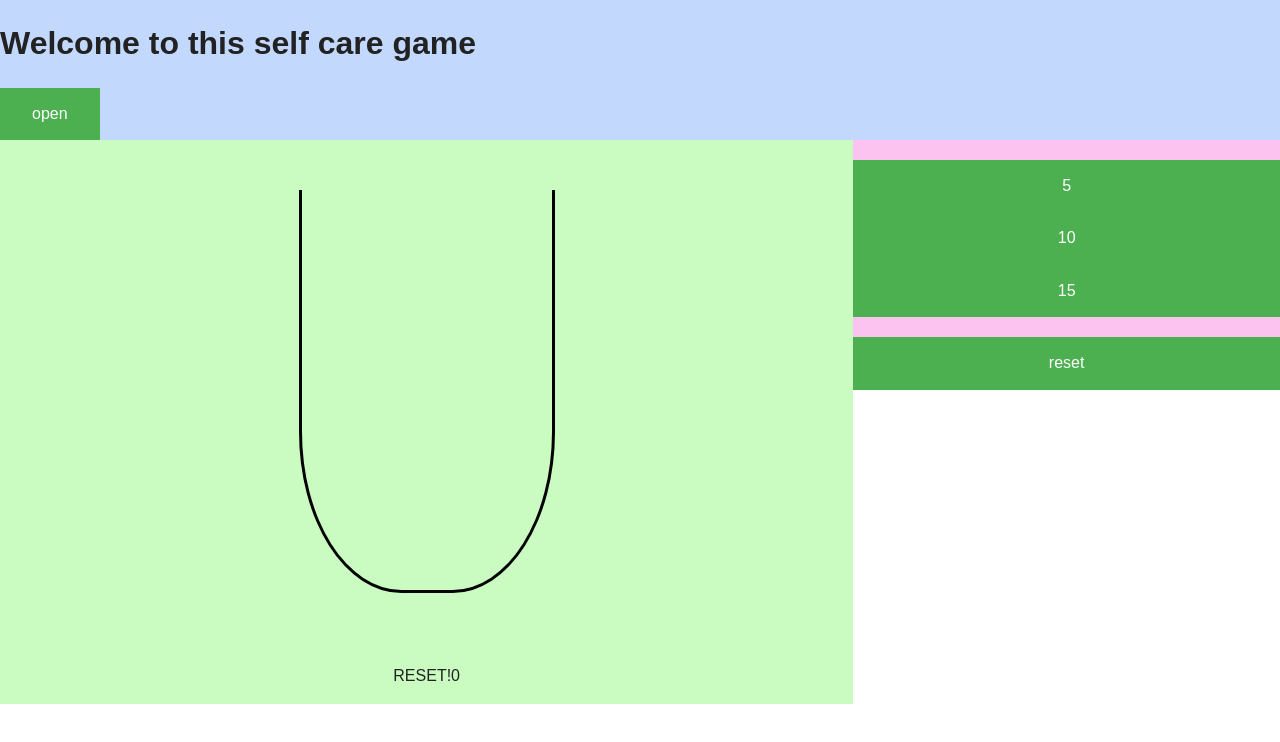
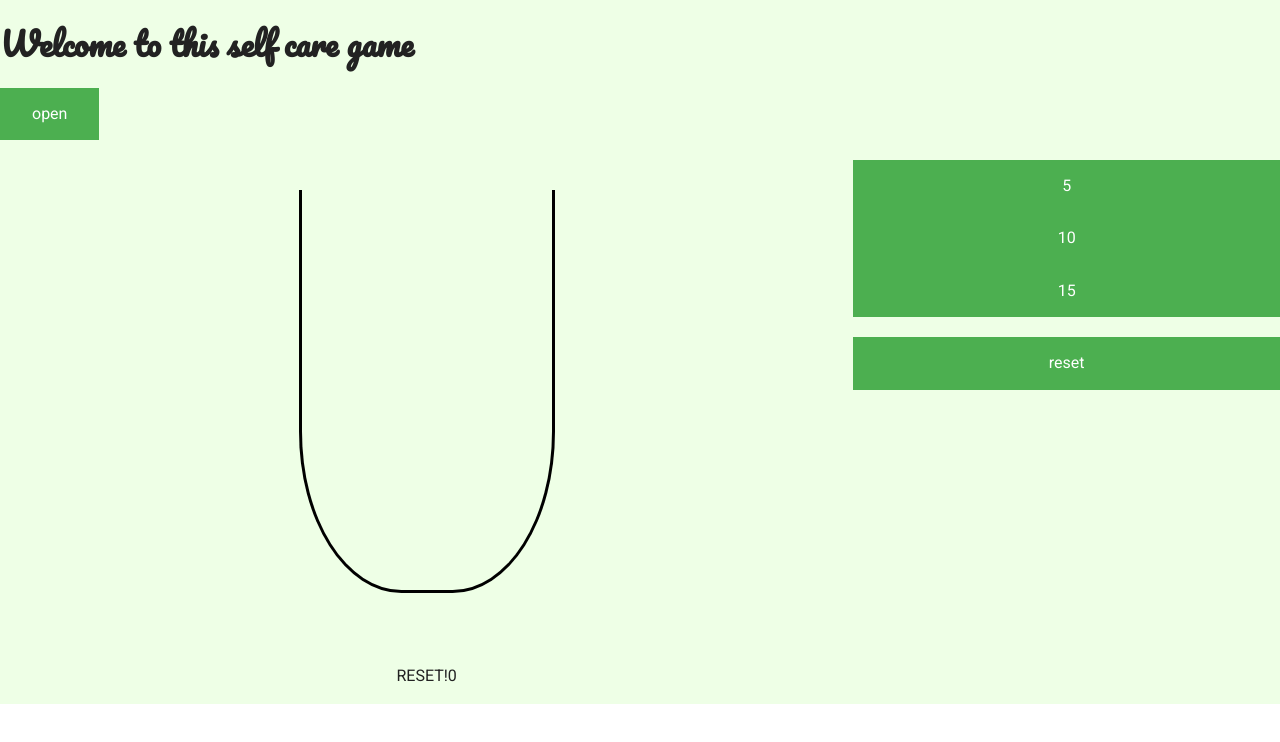
Before and after one commit to acsuit/acsuit.github.io, a plain HTML site: page index.html in a window 1280 px wide. Both pictures are taken after a click on the button "reset". Drawn offline with nearby package versions, Linux system fonts and the light colour scheme.

Commit message:
fonts and some colors

```diff
--- a/css/main.css
+++ b/css/main.css
@@ -26,13 +26,18 @@
      grid-template-areas:
         "header  header"
         "content buttons";
+    font-family: 'Roboto', sans-serif;
+    background-color: #eeffe6;
 }
 
 .header {
-    background-color: #c2d8fc;
     grid-area: header;
     grid-column-start: 1;
     grid-column-end: 3;
+}
+
+h1 {
+    font-family: 'Pacifico', cursive;
 }
 
 
@@ -46,6 +51,14 @@
     display: inline-block;
     font-size: 16px;
 }
+
+#toggle {
+
+}
+
+#reset {
+
+}
 .container {
     display: none;
 }
@@ -57,7 +70,6 @@
     flex-direction: row;
     flex-wrap: nowrap;
     justify-content: center;
-    background-color: #f1f1f1;
 }
 
 .instructions {
@@ -65,14 +77,12 @@
 }
 
 .content {
-    background-color: #cafcc2;
     grid-area: content;
     text-align: center;
 }
 
 .buttons div {
     grid-area: buttons;
-    background-color: #fcc2f0;
     display: flex;
     justify-content: center;
     flex-direction: column;
@@ -95,7 +105,7 @@
 }
 
 .inner-glass {
-    background: lightblue;
+    background-color: #33cccc;
     width: 100%;
     height: 0%;
     bottom: 0;
--- a/index.html
+++ b/index.html
@@ -12,6 +12,8 @@
 
         <link rel="stylesheet" href="css/normalize.css">
         <link rel="stylesheet" href="css/main.css">
+        <link href="https://fonts.googleapis.com/css?family=Pacifico" rel="stylesheet">
+        <link href="https://fonts.googleapis.com/css?family=Roboto" rel="stylesheet">
         <script src="js/vendor/modernizr-2.8.3.min.js"></script>
     </head>
 
--- a/js/main.js
+++ b/js/main.js
@@ -1,6 +1,4 @@
 $('#toggle').click(function() {
-	console.log($('.rules').css('display'));
-	console.log('click');
 	$('.container').toggle();
 });
 
@@ -39,18 +37,14 @@
 });
 
 $('.tasks button').click(function(){
-	console.log('work bitch');
 	if (waterPercent < 100) {
-		console.log('hi');
 		$('.score').html('<p>KEEP GOING! '  + waterPercent + '</p>');
 	} else if (waterPercent > 100) {
-		console.log('lose');
 		$('.tasks button').attr('disabled', 'disabled');
 		$('.score').html('<p>YOU LOSE! '  + waterPercent + '</p>');
 	} else {
 		$('.score').html('<p>YOU WIN! '  + waterPercent + '</p>');
 		$('.tasks button').attr('disabled', 'disabled');
-		console.log('win');
 	};
 });
 
@@ -62,8 +56,5 @@
       	return waterLevel;
     });
     $('.score').html('<p>RESET!' + waterPercent + '</p>');
-    $('.tasks button').attr('disabled', falses);
-    console.log('inner ' + waterPercent);
+    $('.tasks button').attr('disabled', false);
 });
-
-console.log(waterPercent);
```
